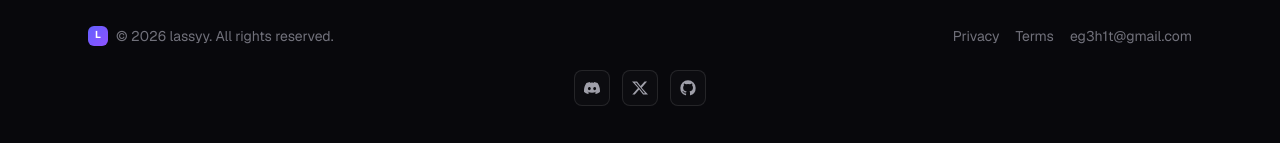
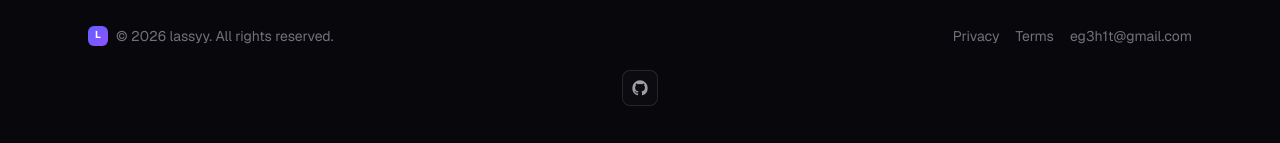
Before and after one commit to eg3h1t-cmd/lassyy, a Next.js app: page / in a window 1280 px wide. Shown: the part 4520-4663 px from the top of the page. Built offline with nearby package versions, Linux system fonts and the light colour scheme.

Commit message:
chore: remove placeholder Discord and X footer links

```diff
--- a/src/components/marketing/footer.tsx
+++ b/src/components/marketing/footer.tsx
@@ -1,18 +1,6 @@
 "use client";
 
 const socials = [
-  {
-    name: "Discord",
-    href: "https://discord.gg/lassyy",
-    hover: "hover:text-[#5865F2]",
-    path: "M20.32 4.37a19.8 19.8 0 0 0-4.89-1.52.07.07 0 0 0-.08.03c-.21.38-.44.87-.6 1.26a18.3 18.3 0 0 0-5.5 0 12.8 12.8 0 0 0-.61-1.26.08.08 0 0 0-.08-.03 19.7 19.7 0 0 0-4.88 1.52.07.07 0 0 0-.03.03C.53 9.05-.32 13.58.1 18.06a.08.08 0 0 0 .03.05 19.9 19.9 0 0 0 5.99 3.03.08.08 0 0 0 .08-.03c.46-.63.87-1.3 1.22-2a.08.08 0 0 0-.04-.11 13.2 13.2 0 0 1-1.87-.89.08.08 0 0 1-.01-.13c.13-.1.25-.2.37-.3a.07.07 0 0 1 .08-.01c3.93 1.79 8.18 1.79 12.06 0a.07.07 0 0 1 .08.01c.12.1.24.2.37.3a.08.08 0 0 1-.01.13c-.6.35-1.22.64-1.87.89a.08.08 0 0 0-.04.11c.36.7.77 1.37 1.22 2a.08.08 0 0 0 .08.03 19.8 19.8 0 0 0 6-3.03.08.08 0 0 0 .03-.05c.5-5.18-.84-9.68-3.55-13.66a.06.06 0 0 0-.03-.03ZM8.02 15.33c-1.18 0-2.15-1.08-2.15-2.4 0-1.33.95-2.41 2.15-2.41 1.21 0 2.17 1.09 2.15 2.4 0 1.33-.95 2.41-2.15 2.41Zm7.96 0c-1.18 0-2.15-1.08-2.15-2.4 0-1.33.95-2.41 2.15-2.41 1.21 0 2.17 1.09 2.15 2.4 0 1.33-.94 2.41-2.15 2.41Z",
-  },
-  {
-    name: "X",
-    href: "https://x.com/eg3h1t",
-    hover: "hover:text-white",
-    path: "M18.9 2.25h3.68l-8.04 9.19L24 21.75h-7.4l-5.8-7.58-6.64 7.58H.47l8.6-9.83L0 2.25h7.59l5.24 6.93 6.07-6.93Zm-1.29 17.52h2.04L6.49 4.13H4.3l13.31 15.64Z",
-  },
   {
     name: "GitHub",
     href: "https://github.com/eg3h1t-cmd",
```
